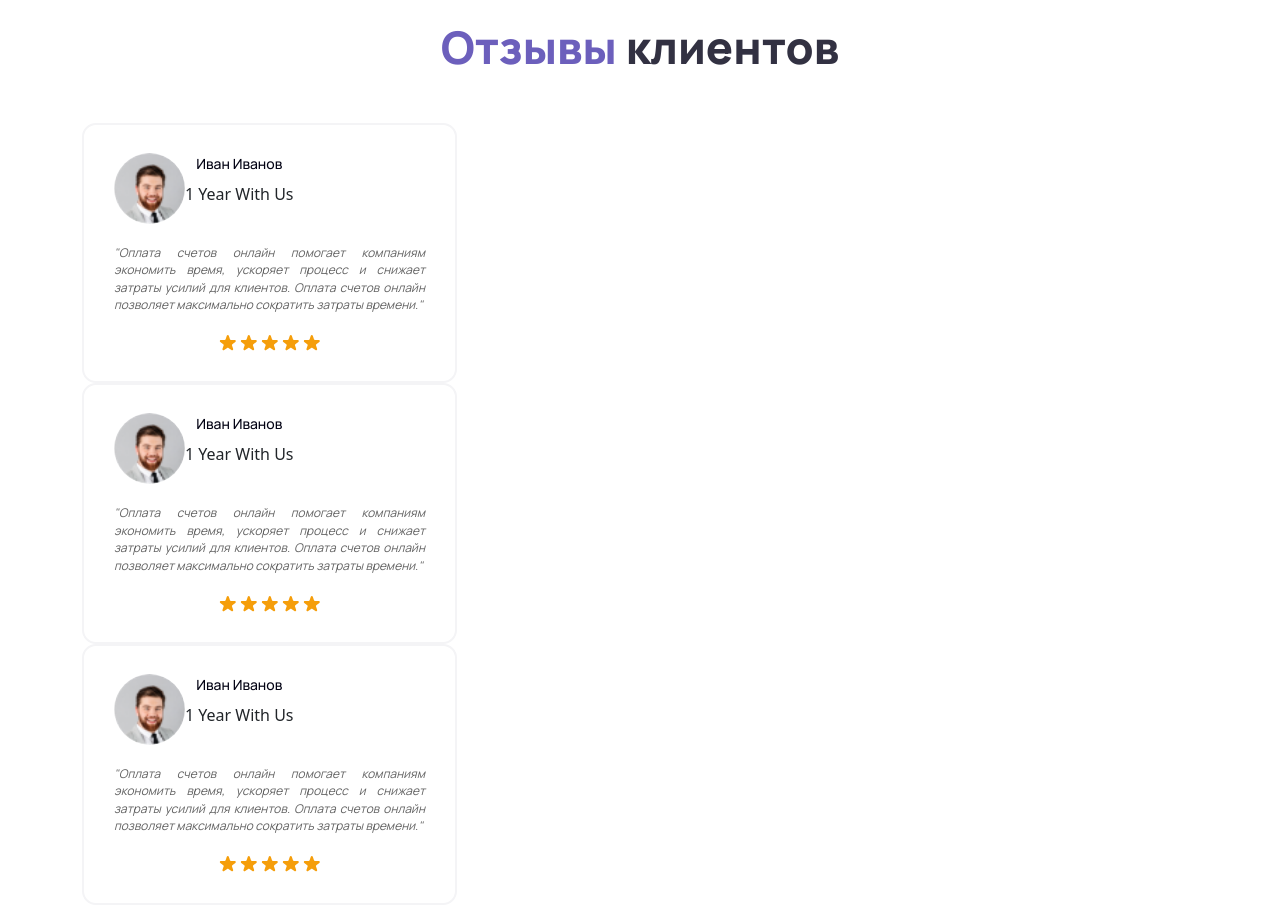
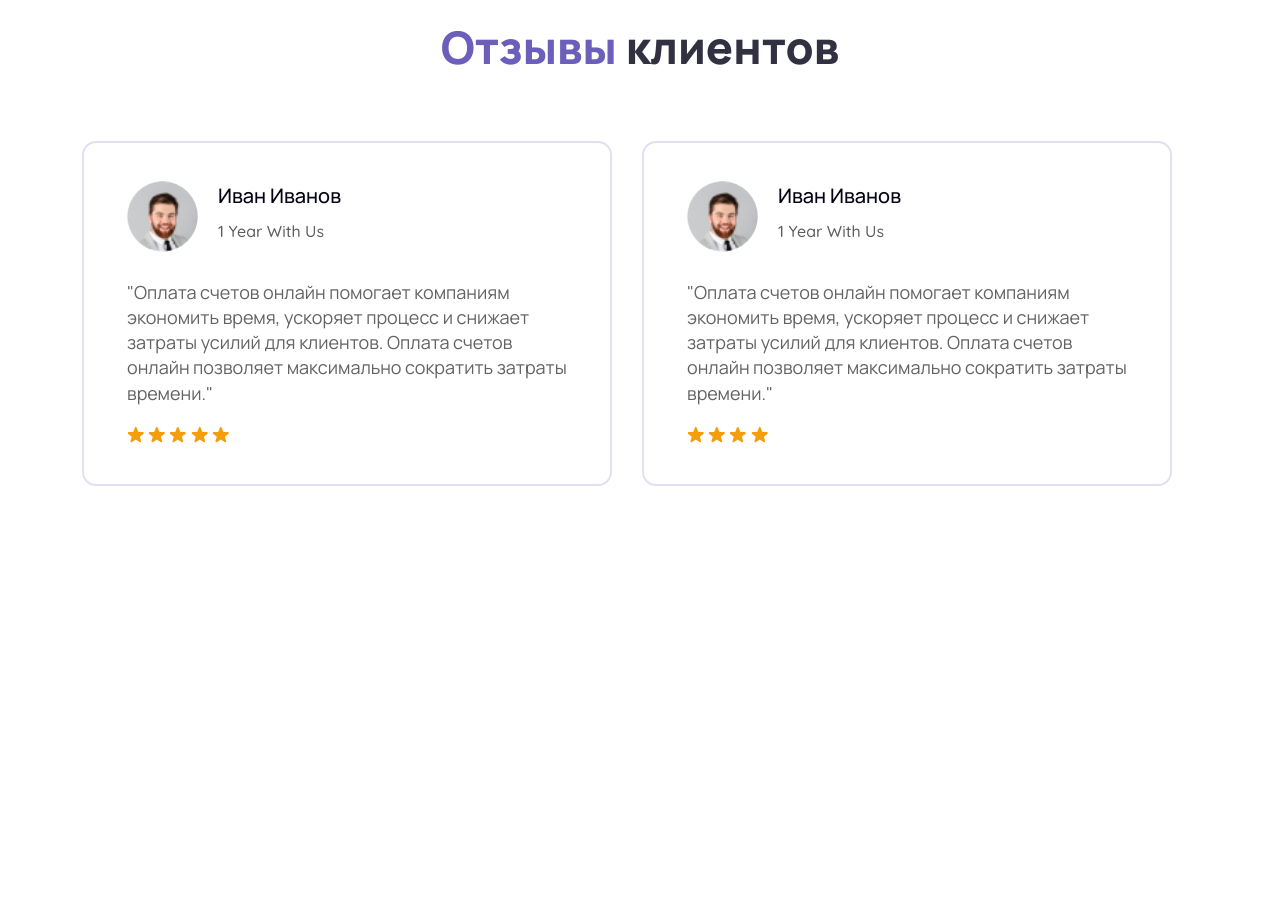
Before and after one commit to Feoor/Coursework, a website: page src/index.html in a window 1280 px wide. Shown: the part 4260-5171 px from the top of the page. After the commit the page ends 4896 px from the top, so only its background shows below. Drawn offline with nearby package versions, Linux system fonts and the light colour scheme.

Commit message:
Добавил скролл в отзывам клиентов + поменял цвет скроллбара

```diff
--- a/src/index.html
+++ b/src/index.html
@@ -415,14 +415,14 @@
   <!-- Секция с отзывами -->
   <section class="reviews">
     <div class="container-sm">
-      <div class="reviews__wrapper text-center">
+      <div class="reviews__wrapper">
 
-        <h2 class="reviews__title">
+        <h2 class="reviews__title text-center">
           <span class="highlight--purple">Отзывы</span>
           клиентов
         </h2>
 
-        <div class="reviews__inner">
+        <div class="reviews__inner purple-scrollbar">
           <div class="reviews__item">
             <div class="reviews__header d-flex">
               <img src="img/review_author.png" alt="Review 01" class="reviews__author-img">
@@ -472,7 +472,6 @@
                 <img src="icons/full_star.svg" alt="Full star">
                 <img src="icons/full_star.svg" alt="Full star">
                 <img src="icons/full_star.svg" alt="Full star">
-                <img src="icons/full_star.svg" alt="Full star">
               </div>
             </div>
           </div>
@@ -498,8 +497,6 @@
                 <img src="icons/full_star.svg" alt="Full star">
                 <img src="icons/full_star.svg" alt="Full star">
                 <img src="icons/full_star.svg" alt="Full star">
-                <img src="icons/full_star.svg" alt="Full star">
-                <img src="icons/full_star.svg" alt="Full star">
               </div>
             </div>
           </div>
--- a/src/scss/fonts.scss
+++ b/src/scss/fonts.scss
@@ -29,3 +29,11 @@
     font-weight: 100 900;
     src: url("../fonts/Public_Sans/PublicSans-VariableFont_wght.ttf") format('truetype');
 }
+
+/* Fonts Quicksand */
+@font-face {
+    font-family: 'Quicksand';
+    font-style: normal;
+    font-weight: 100 700;
+    src: url("../fonts/Quicksand/Quicksand-VariableFont_wght.ttf") format('truetype');
+}
--- a/src/scss/style.scss
+++ b/src/scss/style.scss
@@ -4,6 +4,7 @@
   --font-family: "Manrope";
   --second-family: "Inter";
   --font4: "Public Sans", sans-serif;
+  --font5: "Quicksand", sans-serif;
   --font6: "Plus Jakarta Sans", sans-serif;
 }
 
@@ -168,6 +169,31 @@ html {
     &::after {
       transform: translateX(8px) translateY(-35%);
     }
+  }
+}
+
+/* Фиолетовый скроллбар */
+.purple-scrollbar {
+  --sb-track-color: rgba(108, 95, 188, 0.2);
+  --sb-thumb-color: #6c5fbc;
+  --sb-size: 11px;
+
+  &::-webkit-scrollbar {
+    height: var(--sb-size)
+  }
+  &::-webkit-scrollbar-track {
+    background: var(--sb-track-color);
+    border-radius: 50px;
+  }
+  &::-webkit-scrollbar-thumb {
+    background: var(--sb-thumb-color);
+    border-radius: 50px;
+  }
+}
+@supports not selector(::-webkit-scrollbar) {
+  .purple-scrollbar {
+    scrollbar-color: var(--sb-thumb-color)
+    var(--sb-track-color);
   }
 }
 
@@ -729,6 +755,15 @@ html {
   padding-top: 100px;
   padding-bottom: 120px;
 
+  /* Карусель со слайдером */
+  .reviews__inner {
+    display: flex;
+    gap: 30px;
+    overflow-x: auto;
+    scroll-snap-type: x mandatory;
+    padding-bottom: 30px;
+  }
+
   /* Титул */
   .reviews__title {
     font-family: var(--font-family), sans-serif;
@@ -736,14 +771,15 @@ html {
     font-size: 45px;
     line-height: 57%;
     color: #323142;;
-    margin-bottom: 62px;
+    margin-bottom: 80px;
   }
   /* Карточки карусели */
   .reviews__item {
-    max-width: 375px;
-    padding: 28px 30px;
-    border: 2px solid #f4f4f6;
+    min-width: 530px;
+    padding: 38px 43px;
+    border: 2px solid rgba(108, 95, 188, 0.2);
     border-radius: 14px;
+    scroll-snap-align: start;
 
     .reviews__header {
       margin-bottom: 20px;
@@ -754,22 +790,32 @@ html {
         border-radius: 50%;
         object-fit: cover;
       }
+      .reviews__info {
+        margin-left: 20px;
+      }
       .reviews__author {
         font-family: var(--font-family), sans-serif;
         font-weight: 500;
-        font-size: 14px;
+        font-size: 20px;
         line-height: 150%;
         color: #030314;
+      }
+      .review__slogan {
+        font-family: var(--font5), sans-serif;
+        font-weight: 500;
+        font-size: 16px;
+        line-height: 156%;
+        text-transform: capitalize;
+        color: #5e5d5d;
       }
     }
 
     .reviews__text {
       font-family: var(--font-family), sans-serif;
-      font-style: italic;
+      font-style: normal;
       font-weight: 400;
-      font-size: 12px;
-      line-height: 145%;
-      text-align: justify;
+      font-size: 18px;
+      line-height: 1.4;
       color: #636363;
     }
   }
```
Also changed, not shown: src/css/fonts.css, src/css/style.css, src/fonts/Quicksand/Quicksand-VariableFont_wght.ttf (added), 2 other files.
